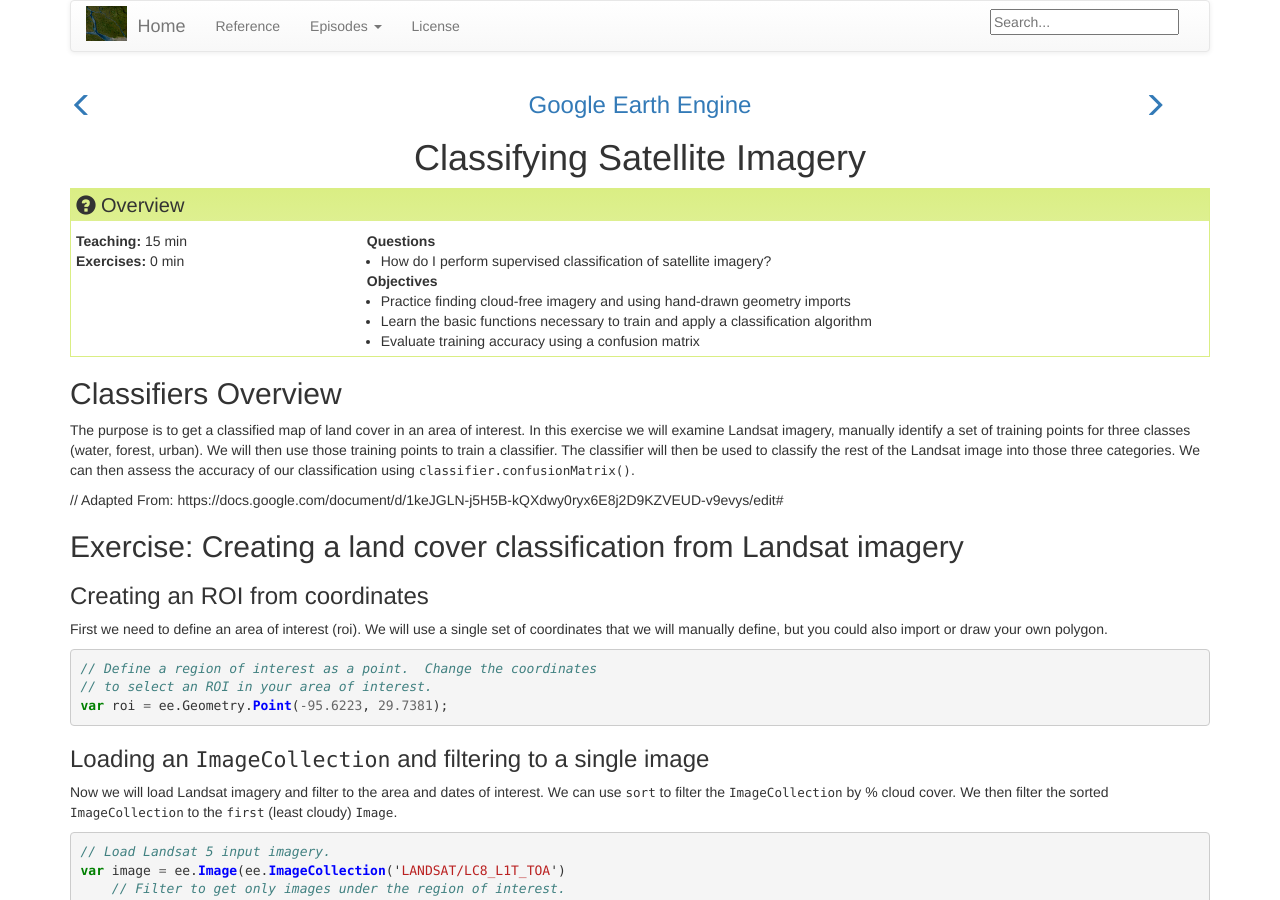
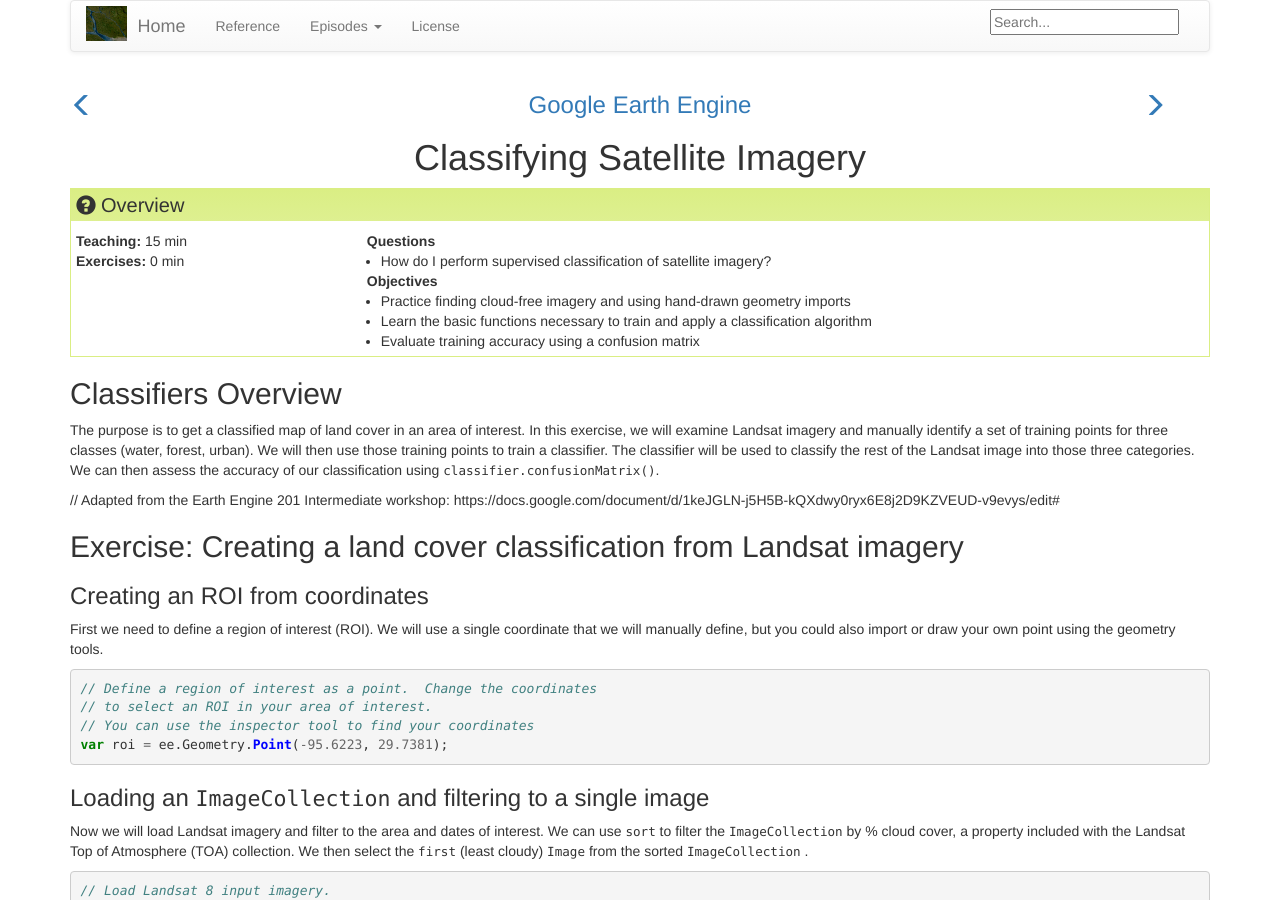
Before and after one commit to geohackweek/GoogleEarthEngine, a Jekyll site: the page built from _episodes/04-classify-imagery.md, in a window 1280 px wide and 900 px high. Built offline with Jekyll 4.4.1, drawn with Linux system fonts in a browser that asks for light colours; some of the changed text lies outside the part shown.

Commit message:
module edits

```diff
--- a/_episodes/04-classify-imagery.md
+++ b/_episodes/04-classify-imagery.md
@@ -19,30 +19,31 @@ keypoints:
 
 ## Classifiers Overview
 
-The purpose is to get a classified map of land cover in an area of interest. In this exercise we will examine Landsat imagery, manually identify a set of training points for three classes (water, forest, urban). We will then use those training points to train a classifier. The classifier will then be used to classify the rest of the Landsat image into those three categories. We can then assess the accuracy of our classification using `classifier.confusionMatrix()`.
+The purpose is to get a classified map of land cover in an area of interest. In this exercise, we will examine Landsat imagery and manually identify a set of training points for three classes (water, forest, urban). We will then use those training points to train a classifier. The classifier will be used to classify the rest of the Landsat image into those three categories. We can then assess the accuracy of our classification using `classifier.confusionMatrix()`.
 
 
-// Adapted From: https://docs.google.com/document/d/1keJGLN-j5H5B-kQXdwy0ryx6E8j2D9KZVEUD-v9evys/edit#
+// Adapted from the Earth Engine 201 Intermediate workshop: https://docs.google.com/document/d/1keJGLN-j5H5B-kQXdwy0ryx6E8j2D9KZVEUD-v9evys/edit#
 
 
 ## Exercise: Creating a land cover classification from Landsat imagery
 
 ### Creating an ROI from coordinates
 
-First we need to define an area of interest (roi). We will use a single set of coordinates that we will manually define, but you could also import or draw your own polygon.
+First we need to define a region of interest (ROI). We will use a single coordinate that we will manually define, but you could also import or draw your own point using the geometry tools.
 
 {% highlight javascript %}
 // Define a region of interest as a point.  Change the coordinates
 // to select an ROI in your area of interest.
+// You can use the inspector tool to find your coordinates
 var roi = ee.Geometry.Point(-95.6223, 29.7381);
 {% endhighlight %}
 
 ### Loading an `ImageCollection` and filtering to a single image
 
-Now we will load Landsat imagery and filter to the area and dates of interest.  We can use `sort` to filter the `ImageCollection` by % cloud cover. We then filter the sorted `ImageCollection` to the `first` (least cloudy) `Image`.
+Now we will load Landsat imagery and filter to the area and dates of interest.  We can use `sort` to filter the `ImageCollection` by % cloud cover, a property included with the Landsat Top of Atmosphere (TOA) collection. We then select the `first` (least cloudy) `Image` from the sorted `ImageCollection` .
 
 {% highlight javascript %}
-// Load Landsat 5 input imagery.
+// Load Landsat 8 input imagery.
 var image = ee.Image(ee.ImageCollection('LANDSAT/LC8_L1T_TOA')
     // Filter to get only images under the region of interest.
     .filterBounds(roi)
@@ -91,14 +92,14 @@ var bands = ['B2', 'B3', 'B4', 'B5', 'B6', 'B7'];
 var training = image.select(bands).sampleRegions({
   collection: newfc,
   properties: ['landcover'],
-  scale: 30
+  scale: 30  // should reflect the scale of your imagery
 });
 {% endhighlight %}
 
-The `FeatureCollection` called **Training** has the reflectance value from each band stored for every training point along with its class label.
+The `FeatureCollection` called **training** has the reflectance value from each band stored for every training point along with its class label.
 
 ## Train the classifier
-We will now instantiate a `classifier` using `ee.Classifier.randomForest()` and `train` it on the training data specifying the features to use (training), the landcover categories as the `classProperty` we want to categorize the imagery into, and the reflectance in B1 - B7 of the Landsat imagery as the `inputProperties`.
+We will now instantiate a `classifier` using `ee.Classifier.randomForest()` and `train` it on the training data specifying the features to use (training), the landcover categories as the `classProperty` we want to categorize the imagery into, and the reflectance in B2 - B7 of the Landsat imagery as the `inputProperties`.
 
 {% highlight javascript %}
 // Make a classifier and train it.
```
Also changed, not shown: other parts of _episodes/04-classify-imagery.md (+3 -3 lines), _episodes/01-introduction.md (+3 -3 lines), _episodes/02-code-editor.md (+20 -17 lines).
